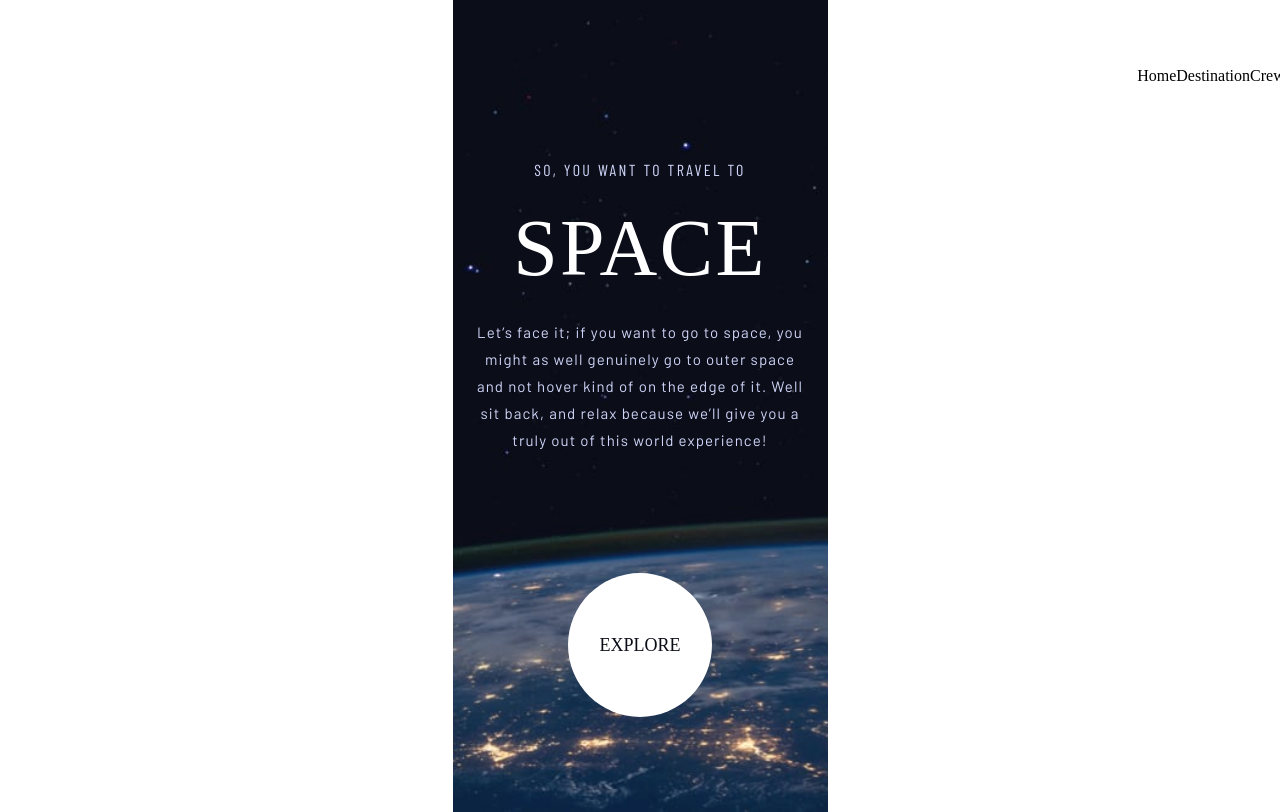
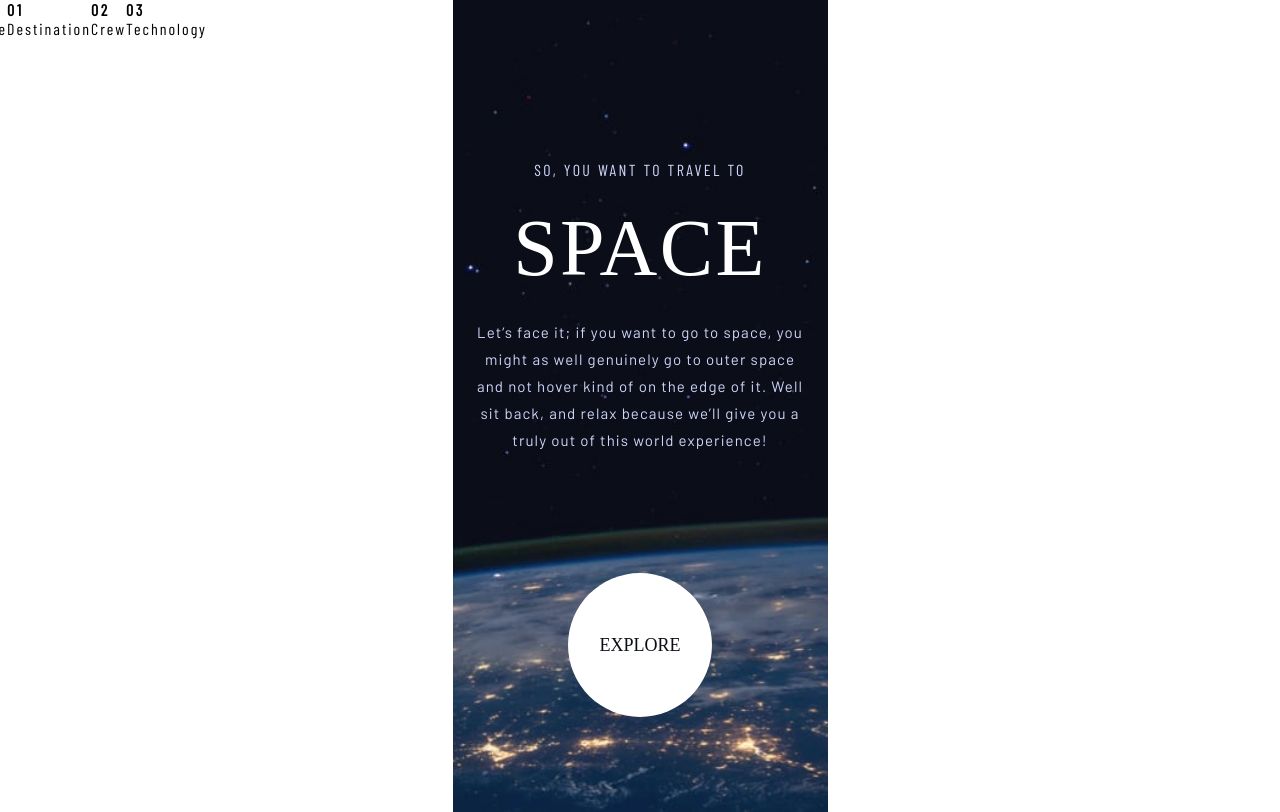
Before and after one commit to eric-suzuki-dev/fe.mentor-23-space-tourism-website-main, a React (Vite) app: page / in a window 1280 px wide. Shown: the top 812 px of the page. Built offline with nearby package versions, Linux system fonts and the light colour scheme; a web font is replaced by a local one.

Commit message:
styles/ Desktop  NavBar

```diff
--- a/src/components/Navbar/DesktopNav.jsx
+++ b/src/components/Navbar/DesktopNav.jsx
@@ -11,7 +11,7 @@ export default function DesktopNav() {
 
       <div className={styles.BarDesktop}>
         {["Home", "Destination", "Crew", "Technology"].map((item, index) => (
-          <div key={index} className={styles.BarDesktop_box}>
+          <div key={index} className={styles.BraDesktop_box}>
             <span className={styles.BarDesktop_number}>
               {`0${index}`}
             </span>
--- a/src/components/Navbar/DesktopNav.module.css
+++ b/src/components/Navbar/DesktopNav.module.css
@@ -1,28 +1,42 @@
-.NavbarDesktop{
+.NavbarDesktop {
     height: 136px;
     width: 1440px;
     display: flex;
     flex-direction: row;
-    align-items: center;
-    justify-content: space-between;
+    /* align-items: center; */
+    /* justify-content: space-between; */
 }
 
-.NavbarDesktoplogo{
+.NavbarDesktoplogo {
     width: 48px;
     height: 48px;
 }
 
-.BarDesktop{
+.BarDesktop {
     display: flex;
     flex-direction: row;
-    align-items: center;
-    justify-content: space-between;
+    /* align-items: center; */
+    /* justify-content: space-between; */
 }
 
-/* .BraDesktop_box{
+.BarDesktop_box {
+    display: flex;
+    flex-direction: row;
+}
 
-} */
+.BarDesktop_number {
+    font-family: var(--font-barlow-condensed);
+    font-style: normal;
+    font-weight: 700;
+    line-height: normal;
+    letter-spacing: 2.7px;
+}
 
-.BarDesktop_number{
-color: var(--white);
+.BarDesktop_text {
+    font-family: var(--font-barlow-condensed);
+    font-size: 16px;
+    font-style: normal;
+    font-weight: 400;
+    line-height: normal;
+    letter-spacing: 2px;
 }
```
